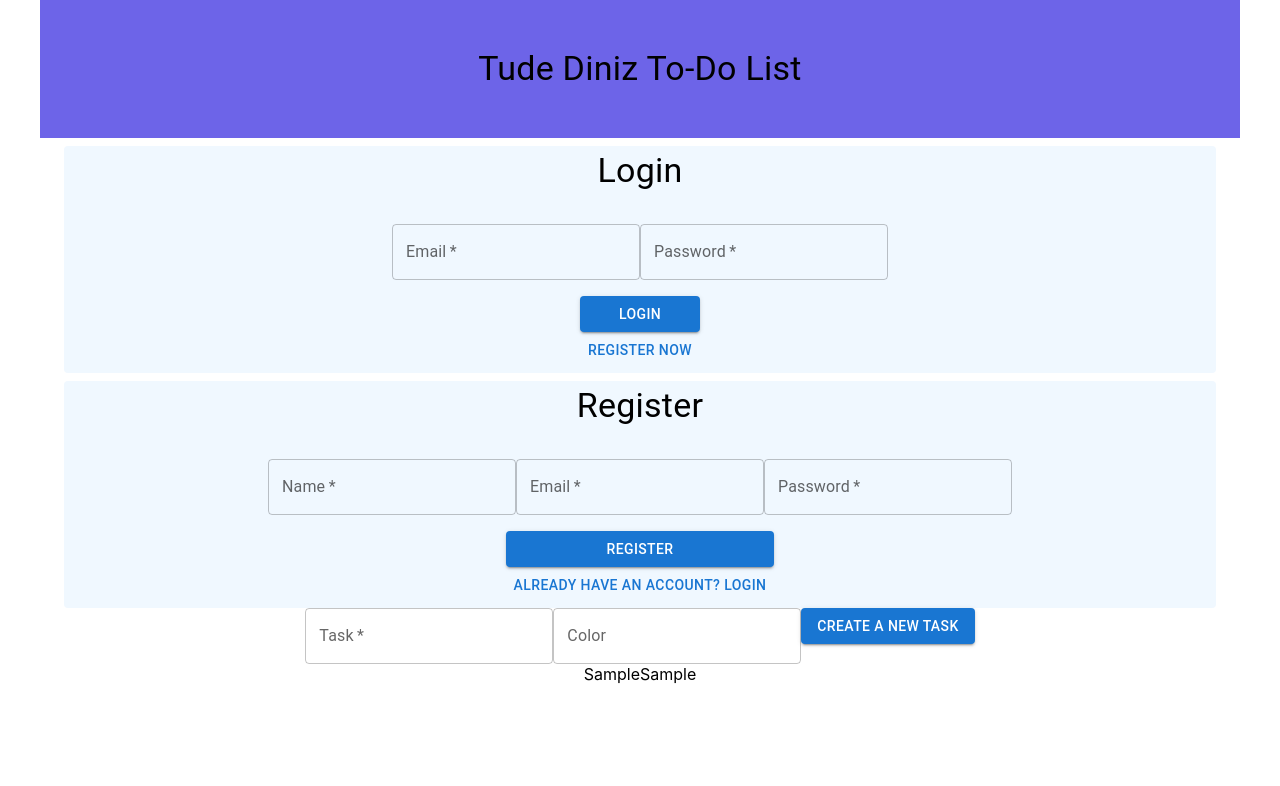
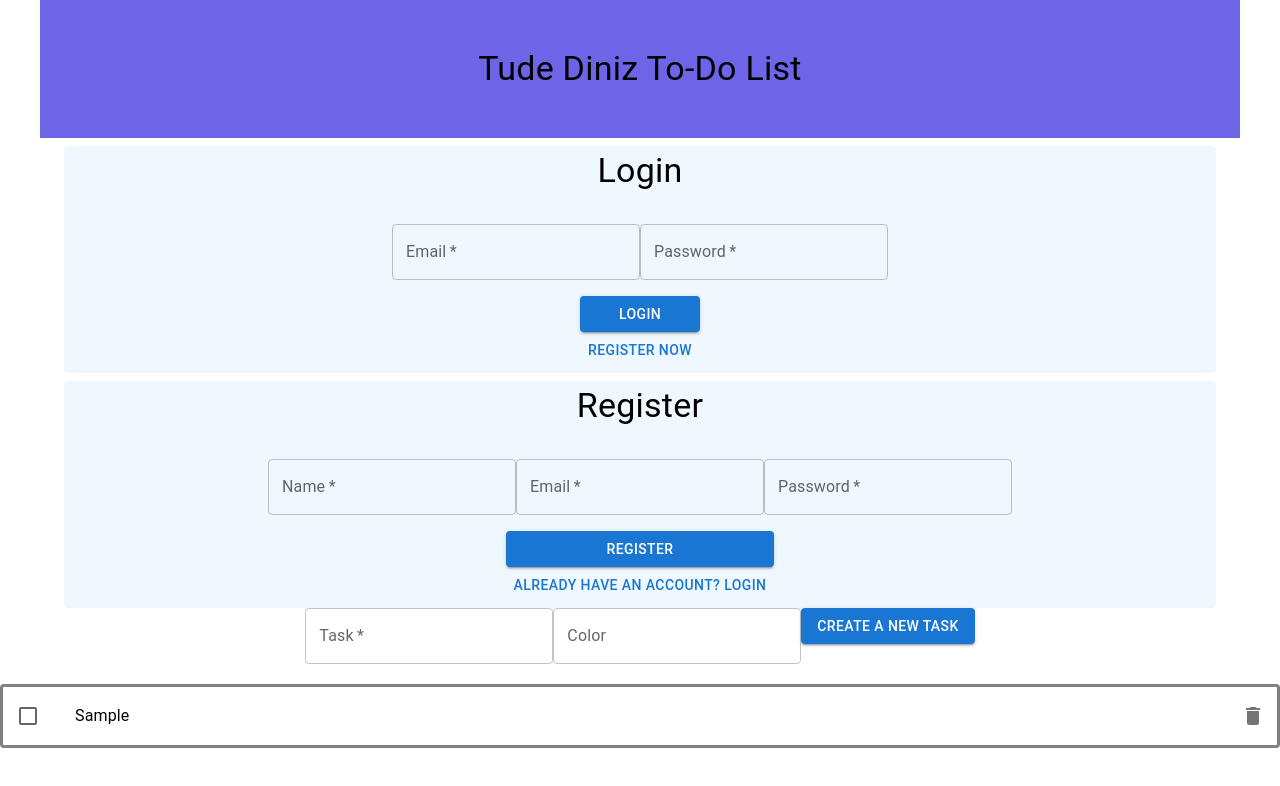
Before and after one commit to lucaspereiraio/tude-to-do-list, a React (Create React App) app: page / in a window 1280 px wide. Both pictures are taken after typing "Sample", "Sample" into the empty fields and a click on the button "CREATE A NEW TASK". Shown: the top 786 px of the page. Built offline with nearby package versions, Linux system fonts and the light colour scheme.

Commit message:
todo-delete-and-style
- Implemented the todo delete based on its id
-Implemented the color property and the delete icon

```diff
--- a/package.json
+++ b/package.json
@@ -5,6 +5,7 @@
   "dependencies": {
     "@emotion/react": "^11.13.0",
     "@emotion/styled": "^11.13.0",
+    "@mui/icons-material": "^5.16.6",
     "@mui/material": "^5.16.6",
     "@testing-library/jest-dom": "^5.17.0",
     "@testing-library/react": "^13.4.0",
--- a/src/App.tsx
+++ b/src/App.tsx
@@ -5,6 +5,7 @@ import { Register } from "./Components/Register/Register";
 import { Header } from "./Components/Header/Header";
 import { CreateItem } from "./Components/CreateItem/CreateItem";
 import { ToDoItem } from "./Components/ToDoItem/ToDoItem";
+import { List } from "@mui/material";
 
 interface tasksTypes {
   taskId: number;
@@ -30,21 +31,26 @@ function App() {
     setTasks([...tasks, newTask]);
   };
 
+  const handleDeleteItem = (taskId: number) => {
+    setTasks(tasks.filter((task) => task.taskId !== taskId));
+  };
+
   return (
     <div className="App">
       <Header />
       <Login />
       <Register />
       <CreateItem onAdd={handleCreateItem} />
-      <div>
+      <List>
         {tasks.map((task) => (
           <ToDoItem
             key={task.taskId}
             task={task.taskText}
             color={task.taskColor}
+            onDelete={() => handleDeleteItem(task.taskId)}
           />
         ))}
-      </div>
+      </List>
     </div>
   );
 }
--- a/src/Components/ToDoItem/ToDoItem.css
+++ b/src/Components/ToDoItem/ToDoItem.css
@@ -0,0 +1,14 @@
+.todo-item {
+  display: flex;
+  align-items: center;
+  border: solid gray;
+  border-radius: 0.25rem;
+  margin: 0.25rem 0;
+}
+
+.color-dot {
+  width: 0.5rem;
+  height: 0.5rem;
+  border-radius: 50%;
+  margin-right: 0.05rem;
+}
--- a/src/Components/ToDoItem/ToDoItem.tsx
+++ b/src/Components/ToDoItem/ToDoItem.tsx
@@ -1,10 +1,37 @@
+import {
+  Box,
+  Checkbox,
+  IconButton,
+  List,
+  ListItem,
+  ListItemIcon,
+  ListItemText,
+} from "@mui/material";
 import React from "react";
+import "./ToDoItem.css";
+import DeleteIcon from "@mui/icons-material/Delete";
 
-export const ToDoItem = ({ task, color }: { task: string; color: string }) => {
+export const ToDoItem = ({
+  task,
+  color,
+  onDelete,
+}: {
+  task: string;
+  color: string;
+  onDelete: () => void;
+}) => {
   return (
-    <div>
-      {task}
-      {color}
-    </div>
+    <List>
+      <ListItem className="todo-item">
+        <ListItemIcon>
+          <Checkbox edge="start" />
+        </ListItemIcon>
+        <ListItemText primary={task} />
+        <Box className="color-dot" style={{ backgroundColor: color }} />
+        <IconButton edge="end" aria-label="delete" onClick={onDelete}>
+          <DeleteIcon />
+        </IconButton>
+      </ListItem>
+    </List>
   );
 };
```
Also changed, not shown: tsconfig.json (+5 -7 lines), 1 other file (tests, documents, lock files or other folders).
